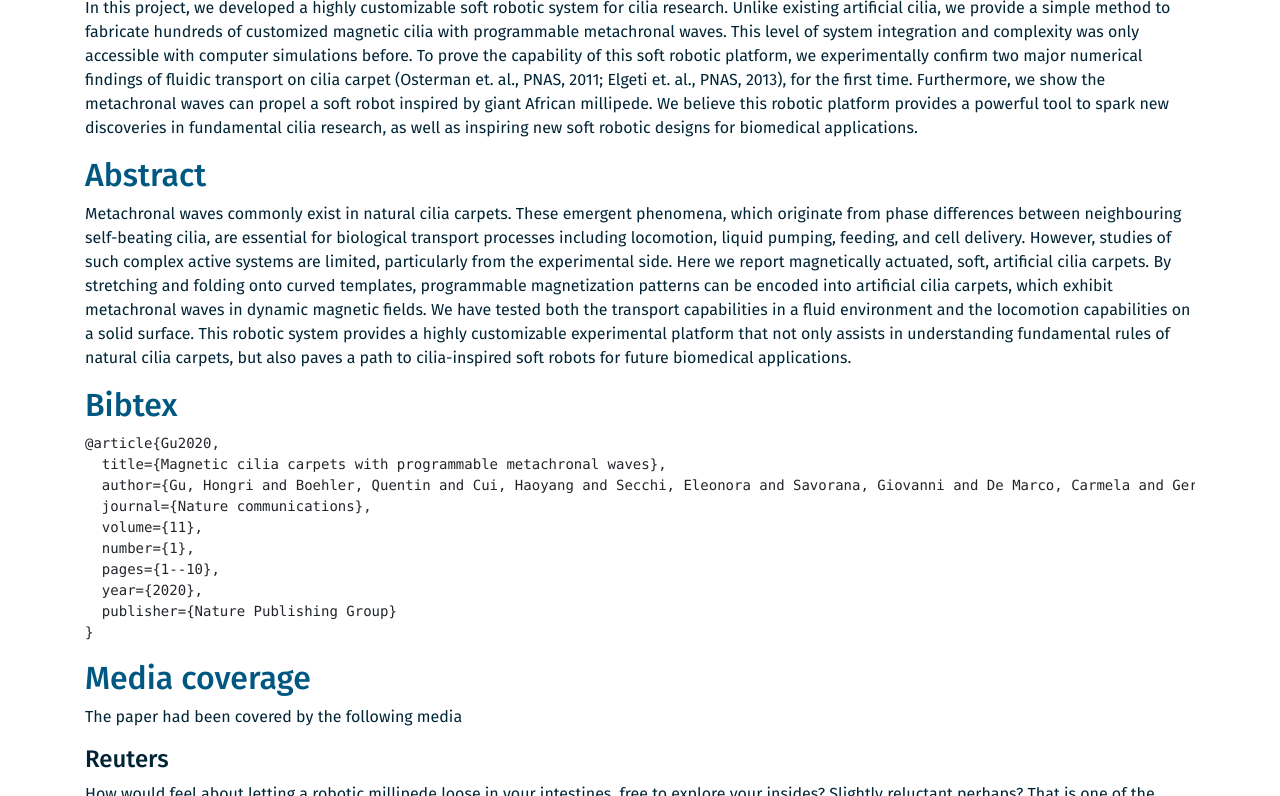
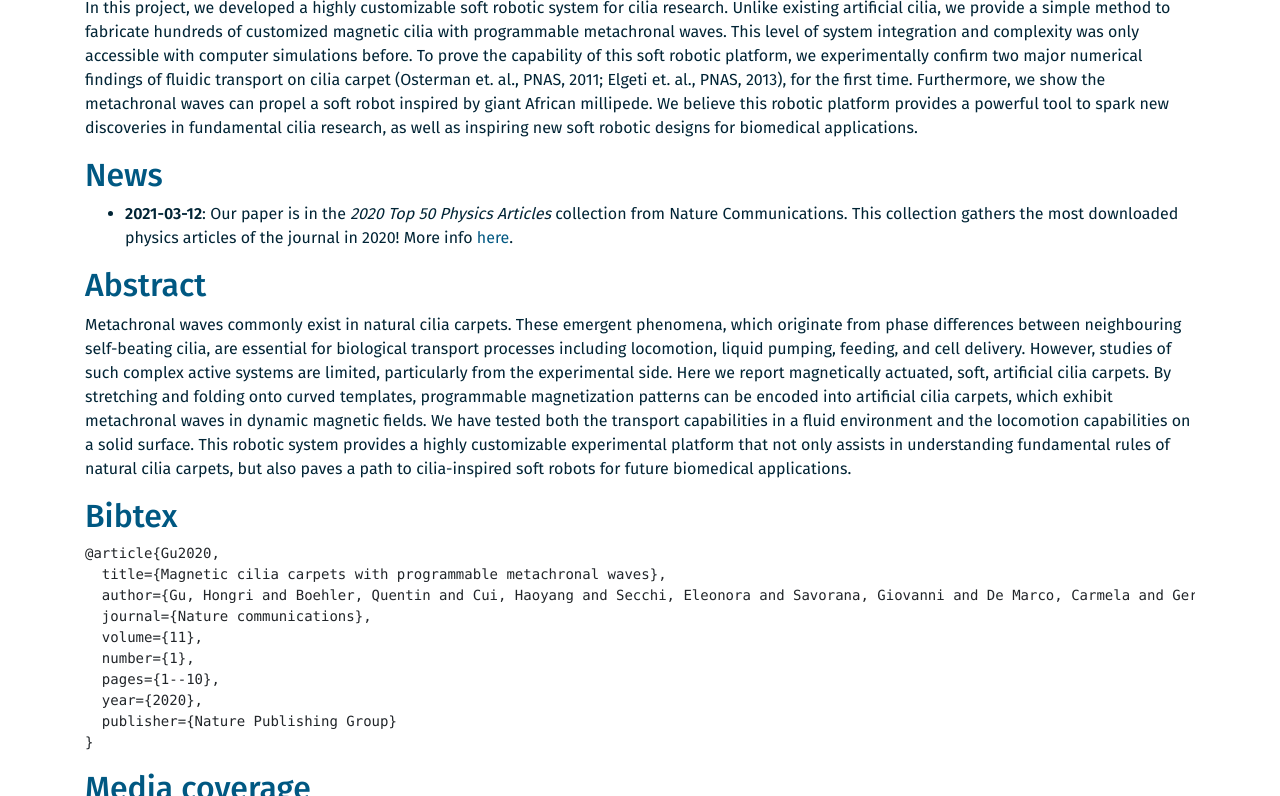
Before and after one commit to ethz-msrl/MSRL_Publications, a Jekyll site: the page built from _posts/2020-05-26-cilia_carpet.markdown, in a window 1280 px wide and 900 px high, scrolled down 947 px, cut to the strip 104-900 px from the top of the window. Built offline with Jekyll 4.4.1, drawn with Linux system fonts in a browser that asks for light colours.

Commit message:
Add news on article

```diff
--- a/_posts/2020-05-26-cilia_carpet.markdown
+++ b/_posts/2020-05-26-cilia_carpet.markdown
@@ -34,6 +34,9 @@ categories: publication
 ---
 
 In this project, we developed a highly customizable soft robotic system for cilia research. Unlike existing artificial cilia, we provide a simple method to fabricate hundreds of customized magnetic cilia with programmable metachronal waves. This level of system integration and complexity was only accessible with computer simulations before. To prove the capability of this soft robotic platform, we experimentally confirm two major numerical findings of fluidic transport on cilia carpet (Osterman et. al., PNAS, 2011; Elgeti et. al., PNAS, 2013), for the first time. Furthermore, we show the metachronal waves can propel a soft robot inspired by giant African millipede. We believe this robotic platform provides a powerful tool to spark new discoveries in fundamental cilia research, as well as inspiring new soft robotic designs for biomedical applications.
+
+## News ##
+* **2021-03-12**: Our paper is in the _2020 Top 50 Physics Articles_ collection from Nature Communications. This collection gathers the most downloaded physics articles of the journal in 2020! More info [here](https://www.nature.com/collections/bjeiefehgc).
 
 ## Abstract ##
 Metachronal waves commonly exist in natural cilia carpets. These emergent phenomena, which originate from phase differences between neighbouring self-beating cilia, are essential for biological transport processes including locomotion, liquid pumping, feeding, and cell delivery. However, studies of such complex active systems are limited, particularly from the experimental side. Here we report magnetically actuated, soft, artificial cilia carpets. By stretching and folding onto curved templates, programmable magnetization patterns can be encoded into artificial cilia carpets, which exhibit metachronal waves in dynamic magnetic fields. We have tested both the transport capabilities in a fluid environment and the locomotion capabilities on a solid surface. This robotic system provides a highly customizable experimental platform that not only assists in understanding fundamental rules of natural cilia carpets, but also paves a path to cilia-inspired soft robots for future biomedical applications.
```
